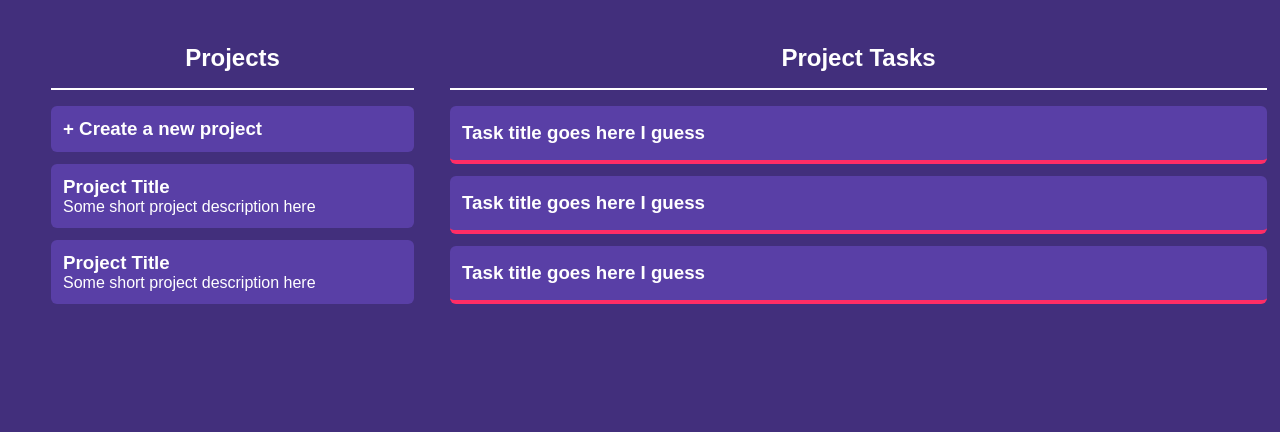
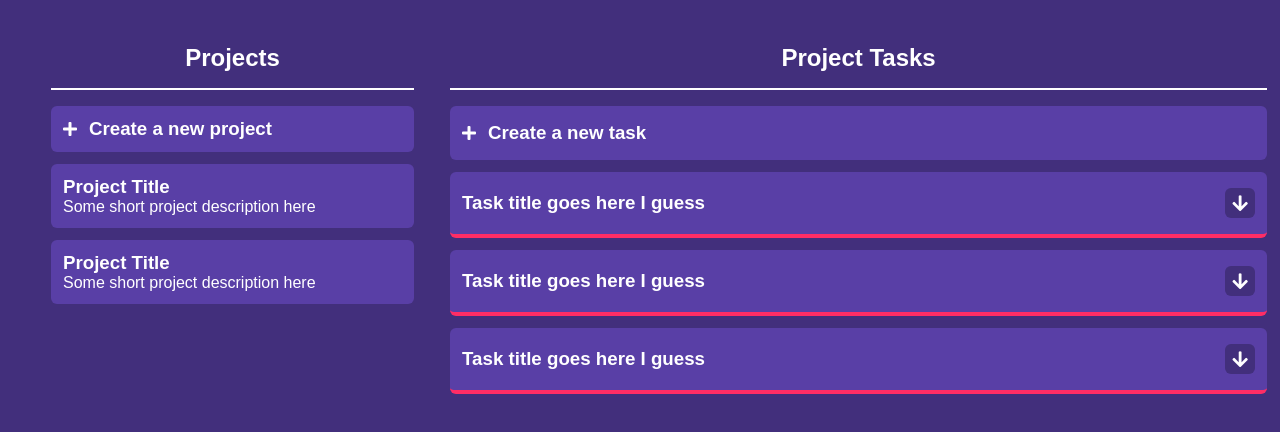
Before and after one commit to SavaVuckovic/Tasks, a website built with webpack: page src/index.html in a window 1280 px wide. Built offline with nearby package versions, Linux system fonts and the light colour scheme; a web font is replaced by a local one.

Commit message:
added more styling and font awesome icons

```diff
--- a/src/index.html
+++ b/src/index.html
@@ -4,7 +4,8 @@
   <meta charset="UTF-8">
   <meta name="viewport" content="width=device-width, initial-scale=1.0">
   <meta http-equiv="X-UA-Compatible" content="ie=edge">
-  <link href="https://fonts.googleapis.com/css?family=Muli" rel="stylesheet">
+  <link rel="stylesheet" href="https://fonts.googleapis.com/css?family=Muli">
+  <link rel="stylesheet" href="https://use.fontawesome.com/releases/v5.2.0/css/all.css" integrity="sha384-hWVjflwFxL6sNzntih27bfxkr27PmbbK/iSvJ+a4+0owXq79v+lsFkW54bOGbiDQ" crossorigin="anonymous">
   <title>Tasks</title>
 </head>
 <body>
@@ -12,8 +13,9 @@
     <div class="projects">
       <h2>Projects</h2>
       <hr>
-      <div class="project">
-        <h3>+ Create a new project</h3>
+      <div class="project new">
+        <i class="fas fa-plus"></i>
+        <h3>Create a new project</h3>
       </div>
       <div id="project-list">
         <div class="project">
@@ -29,15 +31,22 @@
     <div class="tasks">
       <h2>Project Tasks</h2>
       <hr>
+      <div class="task new">
+        <i class="fas fa-plus"></i>
+        <h3>Create a new task</h3>
+      </div>
       <div id="tasks-list">
         <div class="task">
           <h3>Task title goes here I guess</h3>
+          <i class="fas fa-arrow-down"></i>
         </div>
         <div class="task">
           <h3>Task title goes here I guess</h3>
+          <i class="fas fa-arrow-down"></i>
         </div>
         <div class="task">
           <h3>Task title goes here I guess</h3>
+          <i class="fas fa-arrow-down"></i>
         </div>
       </div>
     </div>
--- a/src/scss/projects.scss
+++ b/src/scss/projects.scss
@@ -31,4 +31,11 @@
       margin: 0;
     }
   }
+  .project.new {
+    display: flex;
+    align-items: center;
+    .fa-plus {
+      margin-right: 12px;
+    }
+  }
 }
--- a/src/scss/tasks.scss
+++ b/src/scss/tasks.scss
@@ -17,8 +17,27 @@
     padding: 16px 12px;
     border-bottom: 4px solid $redish;
     color: $white;
+    display: flex;
+    align-items: center;
     h3 {
       margin: 0;
     }
+    .fa-arrow-down {
+      background: $purple-dark;
+      line-height: 22px;
+      padding: 4px;
+      font-size: 18px;
+      border-radius: 6px;
+      height: 30px;
+      width: 30px;
+      text-align: center;
+      margin-left: auto;
+    }
+  }
+  .task.new {
+    border: none;
+    .fa-plus {
+      margin-right: 12px;
+    }
   }
 }
```
